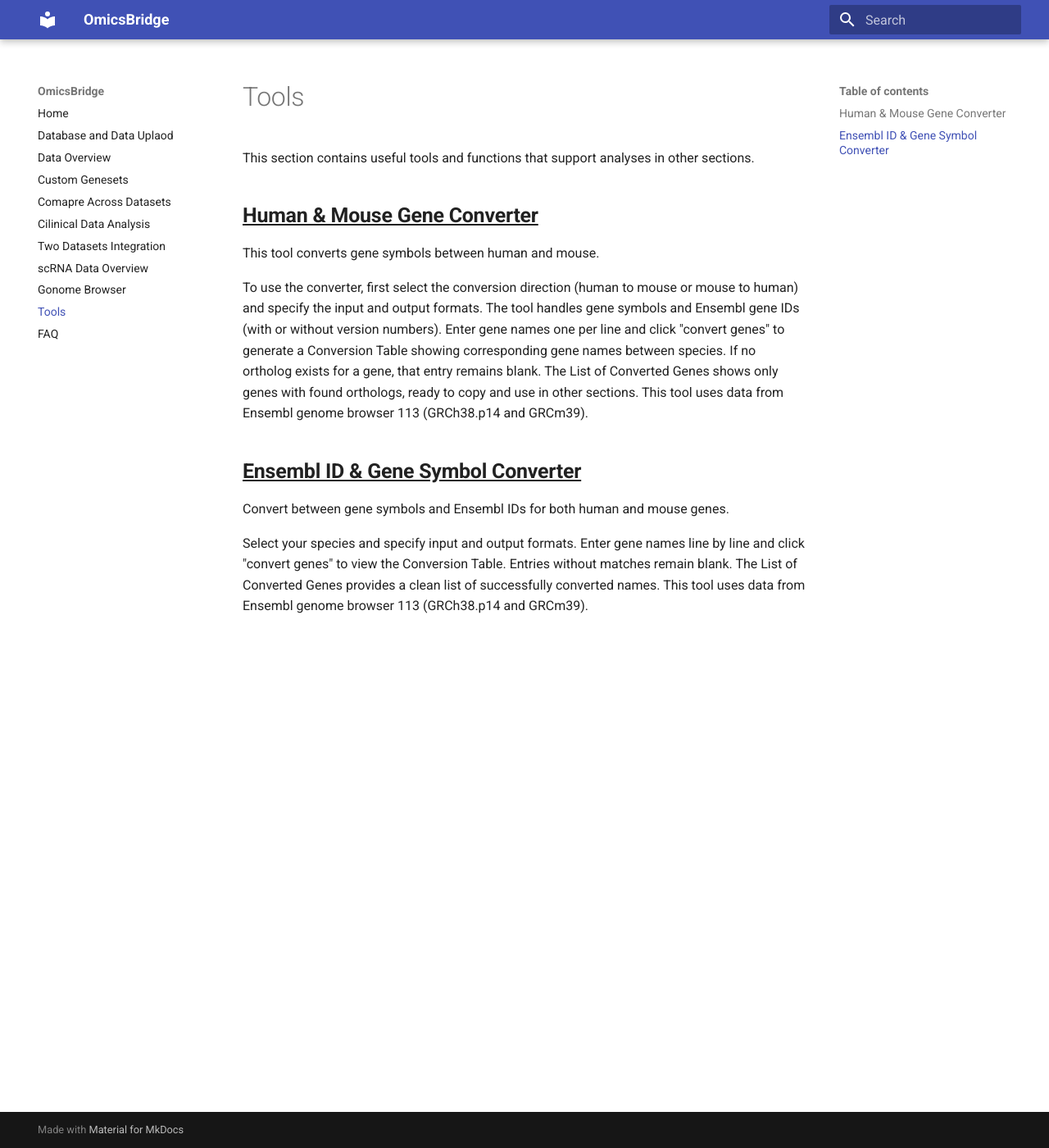
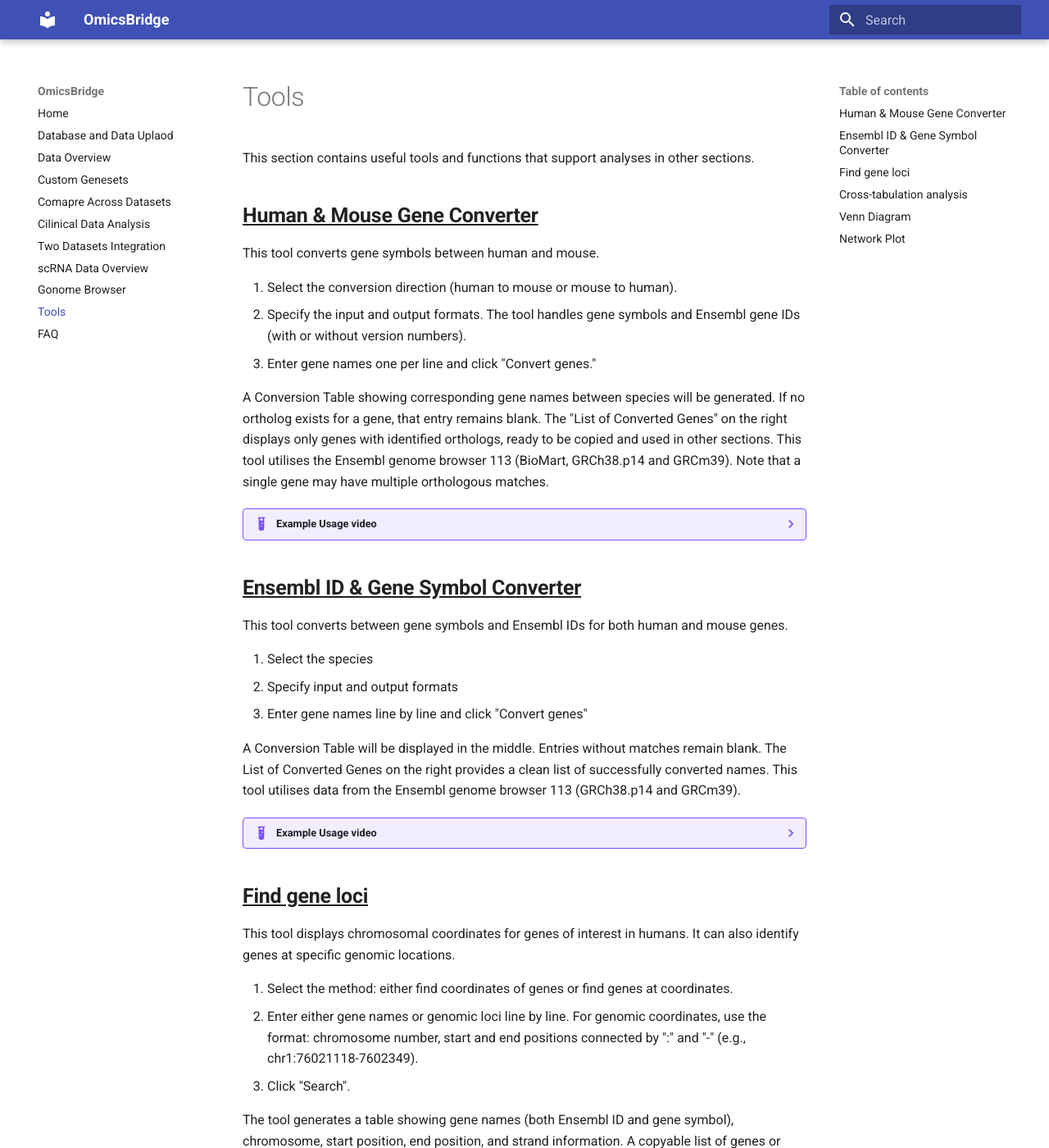
Before and after one commit to htsmto/OmicsBridge, an MkDocs documentation site: the page built from docs/Tools.md, in a window 1280 px wide and 1400 px high. Shown: the whole window at 82% size. Built offline with MkDocs 1.6.1 and Material for MkDocs 9.7.7, drawn with Linux system fonts in a browser that asks for light colours; some of the changed text lies outside the part shown.

Commit message:
Update the docs

```diff
--- a/docs/Tools.md
+++ b/docs/Tools.md
@@ -4,9 +4,71 @@ This section contains useful tools and functions that support analyses in other
 ## <u> **Human & Mouse Gene Converter** </u>
 This tool converts gene symbols between human and mouse.
 
-To use the converter, first select the conversion direction (human to mouse or mouse to human) and specify the input and output formats. The tool handles gene symbols and Ensembl gene IDs (with or without version numbers). Enter gene names one per line and click "convert genes" to generate a Conversion Table showing corresponding gene names between species. If no ortholog exists for a gene, that entry remains blank. The List of Converted Genes shows only genes with found orthologs, ready to copy and use in other sections. This tool uses data from Ensembl genome browser 113 (GRCh38.p14 and GRCm39).
+1. Select the conversion direction (human to mouse or mouse to human).
+2. Specify the input and output formats. The tool handles gene symbols and Ensembl gene IDs (with or without version numbers).
+3. Enter gene names one per line and click "Convert genes."
+
+A Conversion Table showing corresponding gene names between species will be generated. If no ortholog exists for a gene, that entry remains blank. The "List of Converted Genes" on the right displays only genes with identified orthologs, ready to be copied and used in other sections. This tool utilises the Ensembl genome browser 113 (BioMart, GRCh38.p14 and GRCm39). Note that a single gene may have multiple orthologous matches.
+
+??? example  "Example Usage video"
+    <video width="1000" controls>
+    <source src="../videos/Tool_1_720.mp4" type="video/mp4">
+    </video>
+
 
 ## <u>**Ensembl ID & Gene Symbol Converter** </u>
-Convert between gene symbols and Ensembl IDs for both human and mouse genes.
+This tool converts between gene symbols and Ensembl IDs for both human and mouse genes.
 
-Select your species and specify input and output formats. Enter gene names line by line and click "convert genes" to view the Conversion Table. Entries without matches remain blank. The List of Converted Genes provides a clean list of successfully converted names. This tool uses data from Ensembl genome browser 113 (GRCh38.p14 and GRCm39).
+1. Select the species
+2. Specify input and output formats
+3. Enter gene names line by line and click "Convert genes"
+
+A Conversion Table will be displayed in the middle. Entries without matches remain blank. The List of Converted Genes on the right provides a clean list of successfully converted names. This tool utilises data from the Ensembl genome browser 113 (GRCh38.p14 and GRCm39).
+
+??? example  "Example Usage video"
+    <video width="1000" controls>
+    <source src="../videos/Tool_2_720.mp4" type="video/mp4">
+    </video>
+
+## <u>**Find gene loci**</u>
+
+This tool displays chromosomal coordinates for genes of interest in humans. It can also identify genes at specific genomic locations.
+
+1. Select the method: either find coordinates of genes or find genes at coordinates.
+2. Enter either gene names or genomic loci line by line. For genomic coordinates, use the format: chromosome number, start and end positions connected by ":" and "-" (e.g., chr1:76021118-7602349).
+3. Click "Search".
+
+The tool generates a table showing gene names (both Ensembl ID and gene symbol), chromosome, start position, end position, and strand information. A copyable list of genes or coordinates appears on the right, ready for use in other sections—particularly useful when exploring ChIPseq, ATACseq, or using the Genome browser session. The conversion uses annotation files from [GENCODE](https://www.gencodegenes.org/human/release_42.html) (GRCh38.p13)
+
+??? example  "Example Usage video"
+    <video width="1000" controls>
+    <source src="../videos/Tool_3_720.mp4" type="video/mp4">
+    </video>
+
+## <u>**Cross-tabulation analysis**</u>
+
+This section enables users to conduct a quick cross-tabulation analysis to examine relationships between two categorical variables that are discovered while exploring datasets. Enter category names and values for each entry to generate a plot. A 2×2 table is also displayed. By default, a stacked percentile bar plot is shown. Users can display the original count values instead of percentiles, or switch to a dodge bar plot instead of a stacked one. A p-value will be calculated using either a chi-square test (default) or Fisher's exact test. The following figure parameters can be customised:
+
+??? success  "Adjustable graph parameters"
+    - Figure size (width, height)
+    - Font size (labels, title, including the legend)
+    - Colours for each category
+    - Use a white background
+    - Rotate the X labels for 90°
+
+## <u>**Venn Diagram**</u>
+
+This section helps users quickly check the overlaps between two or three groups and create a Venn diagram.
+
+1. Choose a method: either a 2-group or a 3-group Venn diagram.
+2. Enter the group names and their elements (one per line). A Venn diagram automatically appears on the right.
+3. To determine which elements overlap or are specific to a particular group, select a category below. A list of elements in the selected category will be displayed.
+
+The following figure parameters can be customised:
+
+??? success  "Adjustable graph parameters"
+    - Figure size (width, height)
+    - Font size (labels, title)
+    - Colours for each group
+
+## <u>**Network Plot**</u>
```
Also changed, not shown: docs/Data_Overview.md (+1 -1 lines), 1 other file.
